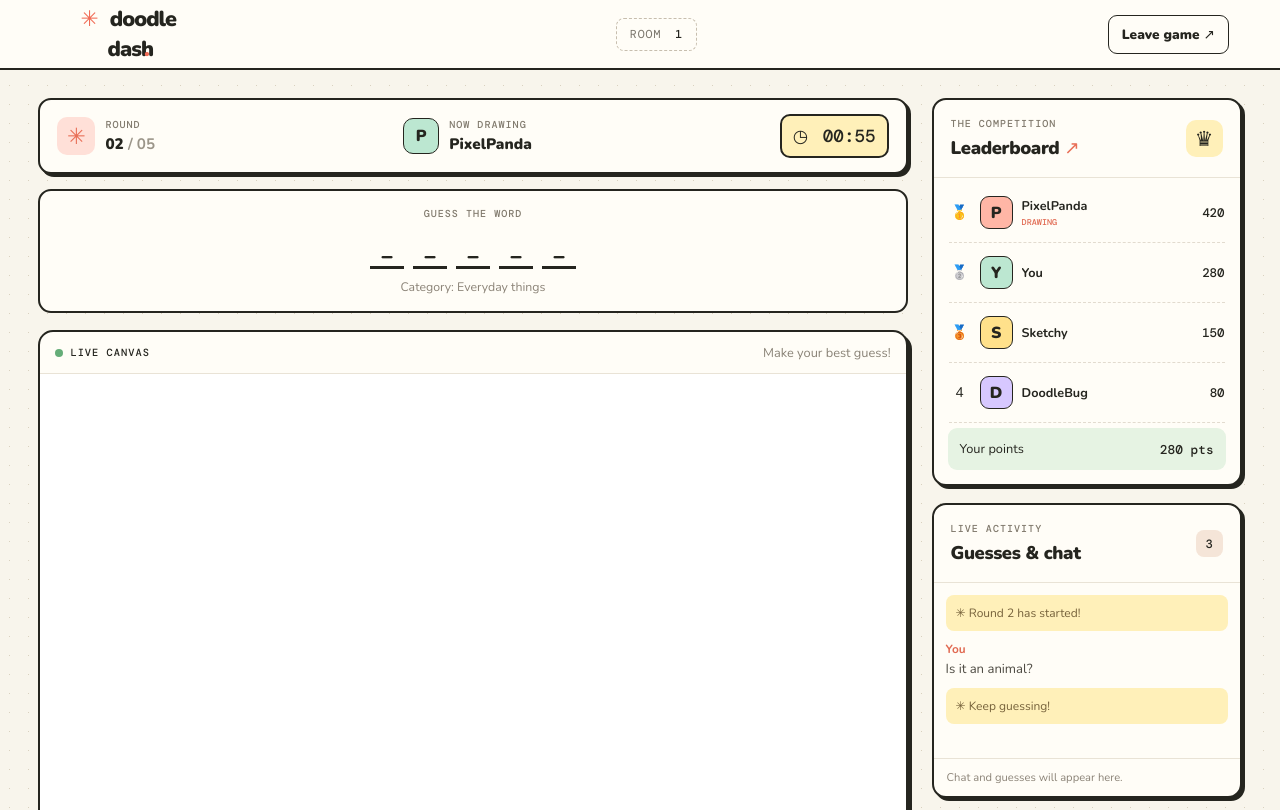
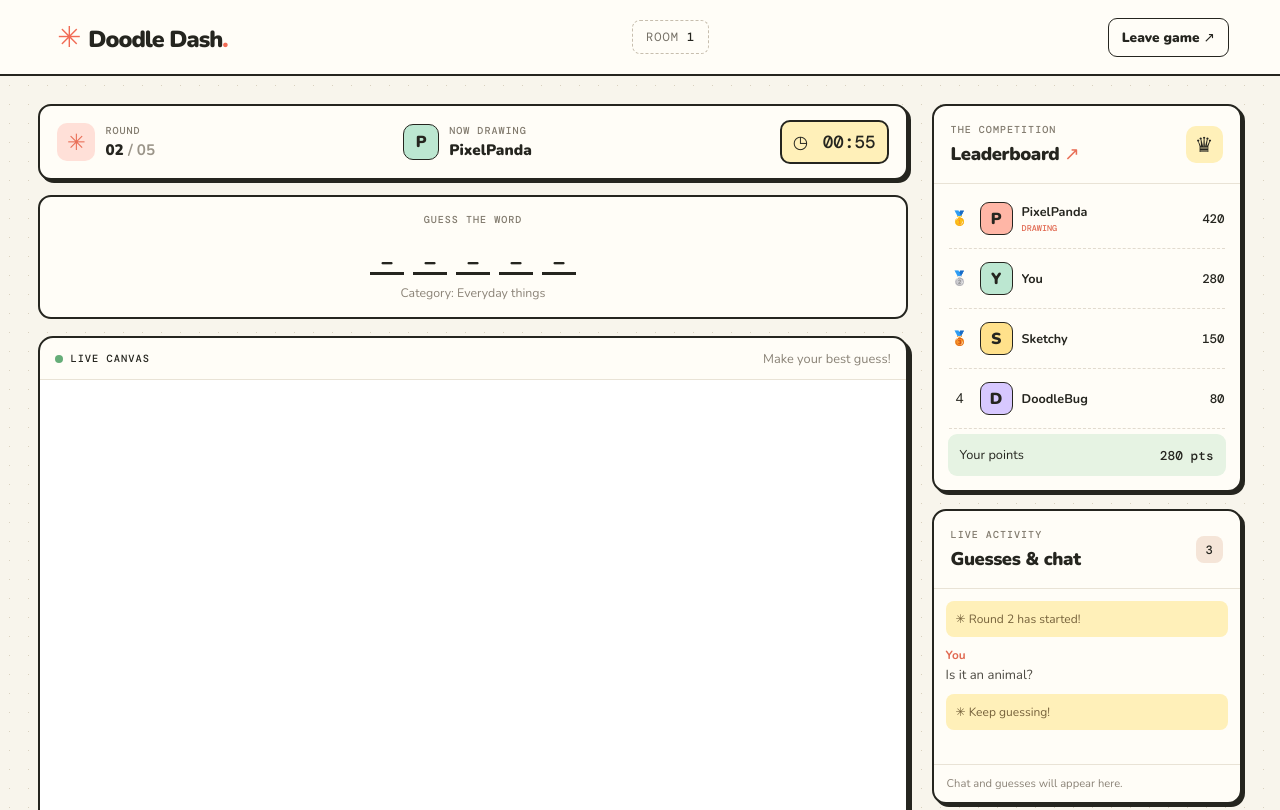
Before and after one commit to prathmyx/DoodleDash, a React (Vite) app in the folder client/: page /game/1 in a window 1280 px wide. Shown: the top 810 px of the page. Built offline with nearby package versions, Linux system fonts and the light colour scheme.

Commit message:
feat:refract header to seperate component

```diff
--- a/client/src/App.jsx
+++ b/client/src/App.jsx
@@ -2,10 +2,12 @@ import { BrowserRouter, Routes, Route } from "react-router-dom";
 import Home from "./Pages/Home";
 import Lobby from "./Pages/Lobby";
 import Game from "./Pages/Game";
+import Header from "./Pages/Components/Header";
 
 export default function App() {
     return (
         <BrowserRouter>
+            <Header path="/*/:roomId" />
             <Routes>
                 <Route path="/" element={<Home />} />
                 <Route path="/lobby/:roomId" element={<Lobby />} />
--- /dev/null
+++ b/client/src/Pages/Components/Header.css
@@ -0,0 +1,101 @@
+.main-header {
+    height: 76px;
+    padding: 0 4%;
+    display: flex;
+    align-items: center;
+    justify-content: space-between;
+    border-bottom: 2px solid #25251f;
+    background: #fffdf7;
+}
+
+.main-brand {
+    border: none;
+    background: transparent;
+    color: #25251f;
+    font: inherit;
+    font-size: 1.45rem;
+    font-weight: 1000;
+    letter-spacing: -1px;
+    cursor: pointer;
+}
+
+.brand-mark {
+    color: #f16b55;
+    font-size: 1.8rem;
+    margin-right: 8px;
+}
+
+.brand-period {
+    color: #f16b55;
+}
+
+.lobby-status {
+    font-family: "DM Mono", monospace;
+    font-size: 0.72rem;
+    font-weight: 700;
+    letter-spacing: 1.5px;
+
+    display: flex;
+    align-items: center;
+    gap: 8px;
+    color: #68675f;
+}
+
+.status-dot {
+    width: 9px;
+    height: 9px;
+    display: inline-block;
+    flex-shrink: 0;
+    border-radius: 50%;
+    background: #65ad78;
+}
+
+.game-room {
+    padding: 8px 13px;
+    border: 1.5px dashed #c7beae;
+    border-radius: 8px;
+    color: #777268;
+    font-family: "DM Mono", monospace;
+    font-size: 0.75rem;
+    letter-spacing: 1px;
+}
+
+.game-room strong {
+    color: #25251f;
+}
+
+.leave-button {
+    padding: 9px 13px;
+    border: 1.5px solid #25251f;
+    border-radius: 9px;
+    background: #fffdf7;
+    color: #25251f;
+    font: inherit;
+    font-size: 0.85rem;
+    font-weight: 900;
+    cursor: pointer;
+}
+
+.leave-button:hover {
+    background: #ffe0d8;
+}
+
+@media (max-width: 480px) {
+    .lobby-header {
+        height: 65px;
+        padding: 0 5%;
+    }
+
+    .lobby-brand {
+        font-size: 1.2rem;
+    }
+
+    .lobby-status {
+        font-size: 0.6rem;
+    }
+
+    .leave-button {
+        padding: 8px 9px;
+        font-size: 0.75rem;
+    }
+}
--- /dev/null
+++ b/client/src/Pages/Components/Header.jsx
@@ -0,0 +1,38 @@
+import { useNavigate, useLocation } from "react-router-dom";
+import "./Header.css"
+
+export default function Header() {
+    const navigate = useNavigate();
+    const location = useLocation();
+
+    return (
+        <>
+            <header className="main-header">
+                <button
+                    className="main-brand"
+                    onClick={() => navigate("/")}
+                >
+                    <span className="brand-mark">✳</span>
+                    Doodle Dash<span className="brand-period">.</span>
+                </button>
+
+                {location.pathname.startsWith('/lobby') && <span className="lobby-status">
+                    <span className="status-dot" />
+                    ROOM LOBBY
+                </span>}
+
+                {location.pathname.startsWith('/game') && <>
+                <div className="game-room">
+                    ROOM <strong>{location.pathname.split('/').pop()}</strong>
+                </div>
+
+                <button
+                    className="leave-button"
+                    onClick={() => navigate("/")}
+                    >
+                    Leave game <span>↗</span>
+                </button></>}
+            </header>
+        </>
+    );
+}
--- a/client/src/Pages/Game.css
+++ b/client/src/Pages/Game.css
@@ -6,68 +6,6 @@
     background-size: 19px 19px;
     color: #25251f;
     font-family: "Nunito", sans-serif;
-}
-
-.game-header {
-    min-height: 70px;
-    padding: 0 4%;
-    display: flex;
-    align-items: center;
-    justify-content: space-between;
-    gap: 16px;
-    border-bottom: 2px solid #25251f;
-    background: #fffdf7;
-}
-
-.game-brand {
-    border: none;
-    background: none;
-    color: #25251f;
-    font: inherit;
-    font-size: 1.35rem;
-    font-weight: 1000;
-    letter-spacing: -1px;
-    cursor: pointer;
-}
-
-.game-brand>span:first-child {
-    color: #f16b55;
-    margin-right: 7px;
-}
-
-.brand-dot {
-    color: #f16b55;
-}
-
-.game-room {
-    padding: 8px 13px;
-    border: 1.5px dashed #c7beae;
-    border-radius: 8px;
-    color: #777268;
-    font-family: "DM Mono", monospace;
-    font-size: 0.72rem;
-    letter-spacing: 1px;
-}
-
-.game-room strong {
-    color: #25251f;
-    margin-left: 6px;
-}
-
-.leave-button {
-    padding: 9px 13px;
-    border: 1.5px solid #25251f;
-    border-radius: 9px;
-    background: #fffdf7;
-    color: #25251f;
-    font: inherit;
-    font-size: 0.85rem;
-    font-weight: 900;
-    cursor: pointer;
-}
-
-.leave-button:hover {
-    background: #ffe0d8;
 }
 
 .game-layout {
@@ -622,21 +560,6 @@
 }
 
 @media (max-width: 760px) {
-    .game-header {
-        padding: 12px 4%;
-        flex-wrap: wrap;
-    }
-
-    .game-brand {
-        font-size: 1.15rem;
-    }
-
-    .game-room {
-        order: 3;
-        width: 100%;
-        text-align: center;
-    }
-
     .game-layout {
         width: 92%;
         grid-template-columns: minmax(0, 1fr);
@@ -665,11 +588,6 @@
 }
 
 @media (max-width: 420px) {
-    .leave-button {
-        padding: 8px 9px;
-        font-size: 0.75rem;
-    }
-
     .game-timer {
         min-width: 70px;
         padding: 8px 7px;
--- a/client/src/Pages/Game.jsx
+++ b/client/src/Pages/Game.jsx
@@ -1,6 +1,7 @@
 import { useEffect, useRef, useState } from "react";
 import { useNavigate, useParams } from "react-router-dom";
 import "./Game.css";
+import Header from "./Components/Header";
 
 const initialPlayers = [
     { id: 1, name: "PixelPanda", score: 420, color: "coral", drawing: true },
@@ -10,8 +11,6 @@ const initialPlayers = [
 ];
 
 export default function Game() {
-    const { roomId } = useParams();
-    const navigate = useNavigate();
     const canvasRef = useRef(null);
     const drawingRef = useRef(false);
     const [tool, setTool] = useState("pen");
@@ -101,23 +100,6 @@ export default function Game() {
 
     return (
         <div className="game-page">
-            <header className="game-header">
-                <button className="game-brand" onClick={() => navigate("/")}>
-                    <span>✳</span> doodle dash<span className="brand-dot">.</span>
-                </button>
-
-                <div className="game-room">
-                    ROOM <strong>{roomId}</strong>
-                </div>
-
-                <button
-                    className="leave-button"
-                    onClick={() => navigate("/")}
-                >
-                    Leave game <span>↗</span>
-                </button>
-            </header>
-
             <main className="game-layout">
                 <section className="game-center">
                     <div className="round-strip">
--- a/client/src/Pages/Home.css
+++ b/client/src/Pages/Home.css
@@ -33,45 +33,6 @@ button {
     background-color: #f8f5ec;
     background-image: radial-gradient(#d9d1bf 0.7px, transparent 0.7px);
     background-size: 19px 19px;
-}
-
-/* Top navigation */
-
-.topbar {
-    height: 76px;
-    padding: 0 7%;
-    display: flex;
-    align-items: center;
-    justify-content: space-between;
-    border-bottom: 1px solid #ded8c9;
-    background: rgba(248, 245, 236, 0.9);
-}
-
-.brand {
-    display: inline-flex;
-    align-items: center;
-    gap: 9px;
-    color: #25251f;
-    font-size: 1.45rem;
-    font-weight: 900;
-    letter-spacing: -1px;
-    text-decoration: none;
-}
-
-.brand-icon {
-    color: #f05b40;
-    font-size: 1.8rem;
-}
-
-.brand-dot {
-    color: #f05b40;
-    margin-left: -9px;
-}
-
-.topbar-note {
-    font-size: 0.86rem;
-    font-weight: 700;
-    color: #777366;
 }
 
 /* Main layout */
--- a/client/src/Pages/Home.jsx
+++ b/client/src/Pages/Home.jsx
@@ -1,4 +1,5 @@
 import { useNavigate } from "react-router-dom";
+import Header from "./Components/Header";
 import "./Home.css";
 
 export default function Home() {
@@ -23,14 +24,6 @@ export default function Home() {
 
     return (
         <div className="home">
-            <header className="topbar">
-                <a className="brand" href="/">
-                    <span className="brand-icon">✳</span>
-                    Doodle Dash<span className="brand-dot">.</span>
-                </a>
-                <span className="topbar-note">A little chaos, a lot of fun.</span>
-            </header>
-
             <main className="home-main">
                 <section className="hero">
                     <div className="hero-sticker">✎ NO ART SKILLS NEEDED</div>
--- a/client/src/Pages/Lobby.css
+++ b/client/src/Pages/Lobby.css
@@ -9,59 +9,12 @@
     font-family: "Nunito", sans-serif;
 }
 
-.lobby-header {
-    height: 76px;
-    padding: 0 7%;
-    display: flex;
-    align-items: center;
-    justify-content: space-between;
-    border-bottom: 2px solid #25251f;
-    background: #fffdf7;
-}
-
-.lobby-brand {
-    border: none;
-    background: transparent;
-    color: #25251f;
-    font: inherit;
-    font-size: 1.45rem;
-    font-weight: 1000;
-    letter-spacing: -1px;
-    cursor: pointer;
-}
-
-.brand-mark {
-    color: #f16b55;
-    margin-right: 8px;
-}
-
-.brand-period {
-    color: #f16b55;
-}
-
-.lobby-status,
 .section-label,
 .eyebrow {
     font-family: "DM Mono", monospace;
     font-size: 0.72rem;
     font-weight: 700;
     letter-spacing: 1.5px;
-}
-
-.lobby-status {
-    display: flex;
-    align-items: center;
-    gap: 8px;
-    color: #68675f;
-}
-
-.status-dot {
-    width: 9px;
-    height: 9px;
-    display: inline-block;
-    flex-shrink: 0;
-    border-radius: 50%;
-    background: #65ad78;
 }
 
 .lobby-main {
@@ -341,19 +294,6 @@
 }
 
 @media (max-width: 480px) {
-    .lobby-header {
-        height: 65px;
-        padding: 0 5%;
-    }
-
-    .lobby-brand {
-        font-size: 1.2rem;
-    }
-
-    .lobby-status {
-        font-size: 0.6rem;
-    }
-
     .lobby-main {
         padding-top: 38px;
     }
--- a/client/src/Pages/Lobby.jsx
+++ b/client/src/Pages/Lobby.jsx
@@ -1,5 +1,6 @@
 import { useLocation, useNavigate, useParams } from "react-router-dom";
 import "./Lobby.css";
+import Header from "./Components/Header";
 
 const demoPlayers = [
     { id: 1, name: "You", color: "coral", isHost: true },
@@ -26,21 +27,6 @@ export default function Lobby() {
 
     return (
         <div className="lobby-page">
-            <header className="lobby-header">
-                <button
-                    className="lobby-brand"
-                    onClick={() => navigate("/")}
-                >
-                    <span className="brand-mark">✳</span>
-                    doodle dash<span className="brand-period">.</span>
-                </button>
-
-                <span className="lobby-status">
-                    <span className="status-dot" />
-                    ROOM LOBBY
-                </span>
-            </header>
-
             <main className="lobby-main">
                 <div className="lobby-intro">
                     <span className="eyebrow">THE FUN STARTS HERE</span>
```
Lines whose indentation alone changed are shown as unchanged.
